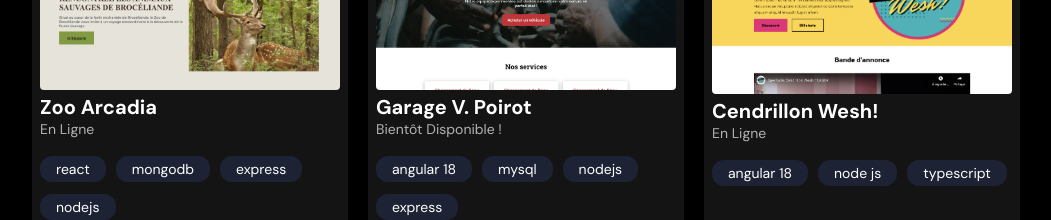
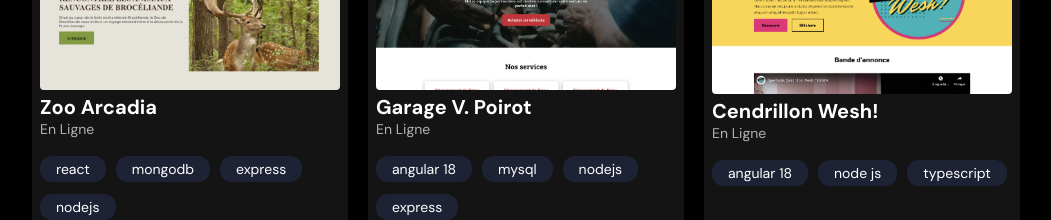
Before and after one commit to EndryLA/portfolio, a React (Vite) app: page / in a window 1280 px wide. Shown: the part 2940-3160 px from the top of the page, without its empty margins (114-1165 px from the left). Built offline with nearby package versions, Linux system fonts and the light colour scheme.

Commit message:
added project

```diff
--- a/src/sections/ProjectsSection.jsx
+++ b/src/sections/ProjectsSection.jsx
@@ -54,11 +54,11 @@ export default function ProjectsSection() {
                 />
 
                 <Project
-                href=''
+                href='https://garagepoirot.vercel.app/'
                 stackArray={garagePoirotStack}
                 src={GaragePoirot}
                 title="Garage V. Poirot"
-                description='Bientôt Disponible !'
+                description='En Ligne'
                 />
 
                 <Project
```
